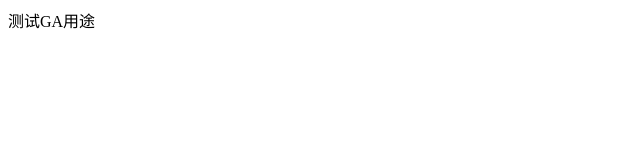
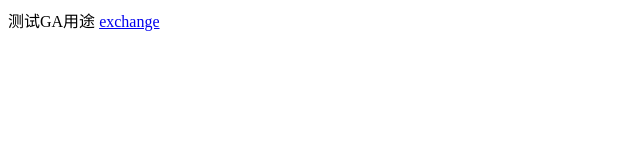
Before and after one commit to cooper-lzy/cooper-lzy.github.io, a plain HTML site: page index.html in a window 1280 px wide. Shown: the whole page, without its empty margins (0-640 px from the left). Drawn offline with Linux system fonts and the light colour scheme.

Commit message:
Update index.html

```diff
--- a/index.html
+++ b/index.html
@@ -12,5 +12,8 @@
   </head>
   <body>
   测试GA用途
+  <a href="https://docs.nebula-graph.com.cn/3.0.0/nebula-exchange/about-exchange/ex-ug-what-is-exchange/" class="https_link">
+        exchange
+      </a>
   </body>
 </html>
```
